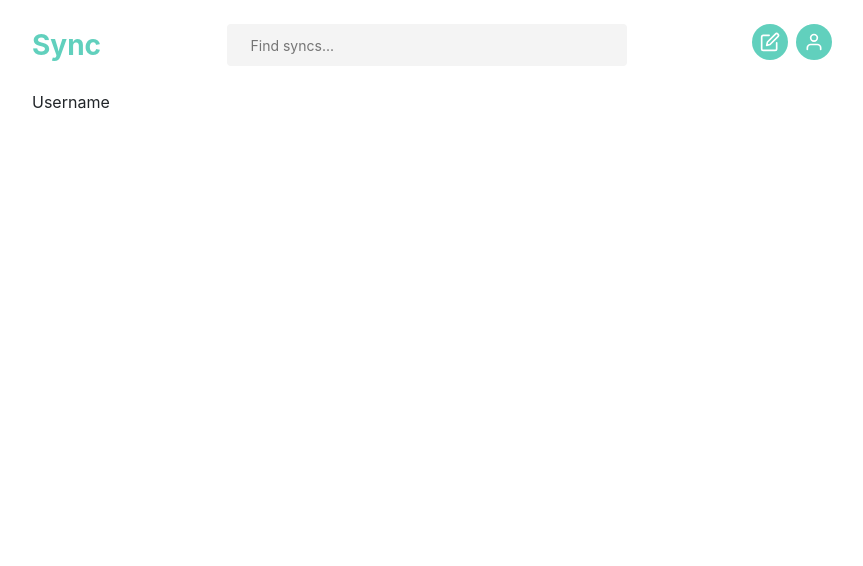
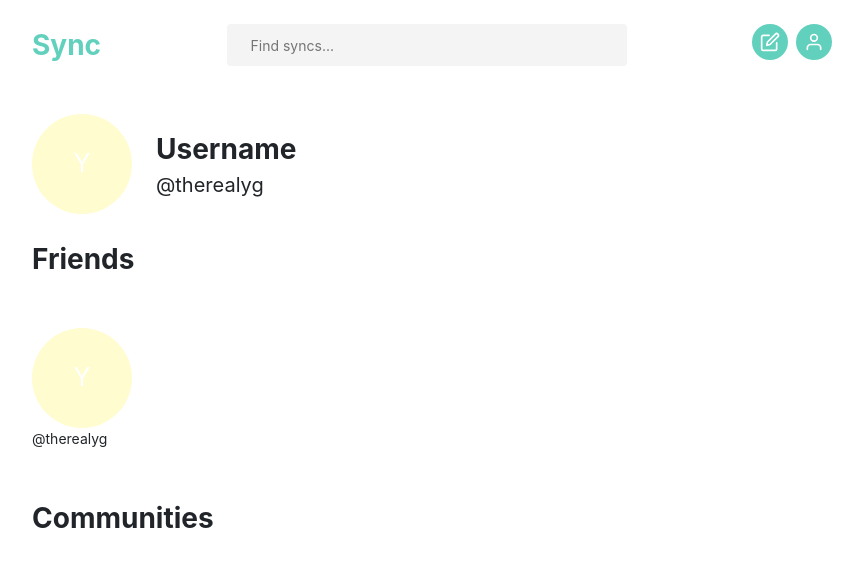
Before and after one commit to yingninggui/sync, a React (Create React App) app in the folder client/: page /profile in a window 1280 px wide. Shown: the top 566 px of the page, without its empty margins (208-1071 px from the left). Built offline with nearby package versions, Linux system fonts and the light colour scheme.

Commit message:
Profile (#3)
* avatar

* updated avatar with letter

```diff
--- a/client/src/components/common/Avatar.tsx
+++ b/client/src/components/common/Avatar.tsx
@@ -2,36 +2,21 @@ import React from 'react';
 import styled from 'styled-components';
 
 interface AvatarProps {
-  bgColor?: string;
-  width?: number;
-  height?: number;
+  dimension?: number;
   letterSize?: number;
-  firstLetter?: string;
+  name?: string;
 }
 
-const Avatar: React.FC<AvatarProps> = ({
-  bgColor,
-  width,
-  height,
-  letterSize,
-  firstLetter,
-}) => (
-  <AvatarStyle
-    bgColor={bgColor}
-    width={width}
-    height={height}
-    letterSize={letterSize}
-  >
-    {firstLetter}
+const Avatar: React.FC<AvatarProps> = ({ dimension, letterSize, name }) => (
+  <AvatarStyle dimension={dimension} letterSize={letterSize}>
+    {name && name.length > 0 ? name[0].toUpperCase() : ''}
   </AvatarStyle>
-}
+);
 
 export default Avatar;
 
 const AvatarStyle = styled.div<{
-  bgColor?: string;
-  width?: number;
-  height?: number;
+  dimension?: number;
   letterSize?: number;
 }>`
   padding: 10px;
@@ -43,7 +28,7 @@ const AvatarStyle = styled.div<{
   align-items: center;
   color: ${({ theme }) => theme.white};
   font-size: ${({ letterSize }) => letterSize || '30'}px;
-  background: ${({ bgColor, theme }) => bgColor || theme.yellow};
-  width: ${({ width }) => width || '100'}px;
-  height: ${({ height }) => height || '100'}px;
+  background: ${({ theme }) => theme.yellow};
+  width: ${({ dimension }) => dimension || '100'}px;
+  height: ${({ dimension }) => dimension || '100'}px;
 `;
--- a/client/src/components/pages/profilePage/ProfilePage.tsx
+++ b/client/src/components/pages/profilePage/ProfilePage.tsx
@@ -1,14 +1,75 @@
 import React from 'react';
-import styled from 'styled-components';
+import styled, { withTheme } from 'styled-components';
+import Avatar from '../../common/Avatar';
+import {
+  PageContent,
+  Heading1,
+  Heading3,
+  Body,
+} from '../../../constants/Styles';
 
-import { PageContent } from '../../../constants/Styles';
+const ProfilePage: React.FC<any> = ({ theme }) => {
+  return (
+    <ProfilePageWrapper>
+      <UserWrapper>
+        <Avatar dimension={100} letterSize={25} name={'Y'} />
+        <UsernameWrapper>
+          <TitleText>Username</TitleText>
+          <UsernameBodyText> @therealyg </UsernameBodyText>
+        </UsernameWrapper>
+      </UserWrapper>
+      <TitleText>Friends</TitleText>
+      <ListWrapper>
+        <ListItemWrapper>
+          <Avatar dimension={100} letterSize={25} name={'Y'} />
+          <BodyText>@therealyg</BodyText>
+        </ListItemWrapper>
+      </ListWrapper>
+      <TitleText>Communities</TitleText>
+      <ListWrapper></ListWrapper>
+    </ProfilePageWrapper>
+  );
+};
 
-const ProfilePage: React.FC = () => (
-  <ProfilePageWrapper>Username</ProfilePageWrapper>
-);
-
-export default ProfilePage;
+export default withTheme(ProfilePage);
 
 const ProfilePageWrapper = styled.div`
   ${PageContent}
 `;
+
+const UserWrapper = styled.div`
+  ${PageContent}
+  padding: 24px 0;
+  display: flex;
+`;
+
+const UsernameWrapper = styled.div`
+  ${PageContent}
+  margin-left: 24px;
+`;
+
+const TitleText = styled.div`
+  ${Heading1}
+`;
+
+const UsernameBodyText = styled.div`
+  ${Heading3}
+`;
+
+const BodyText = styled.div`
+  ${Body}
+`;
+
+const ListItemWrapper = styled.div`
+  padding: 24px 0;
+  align-items: center;
+  display: flex-direction-column;
+  justify-content: center;
+`;
+
+const ListWrapper = styled.div`
+  ${PageContent}
+  padding: 24px 0;
+  display: flex;
+  justify-content: space-between;
+`;
```
